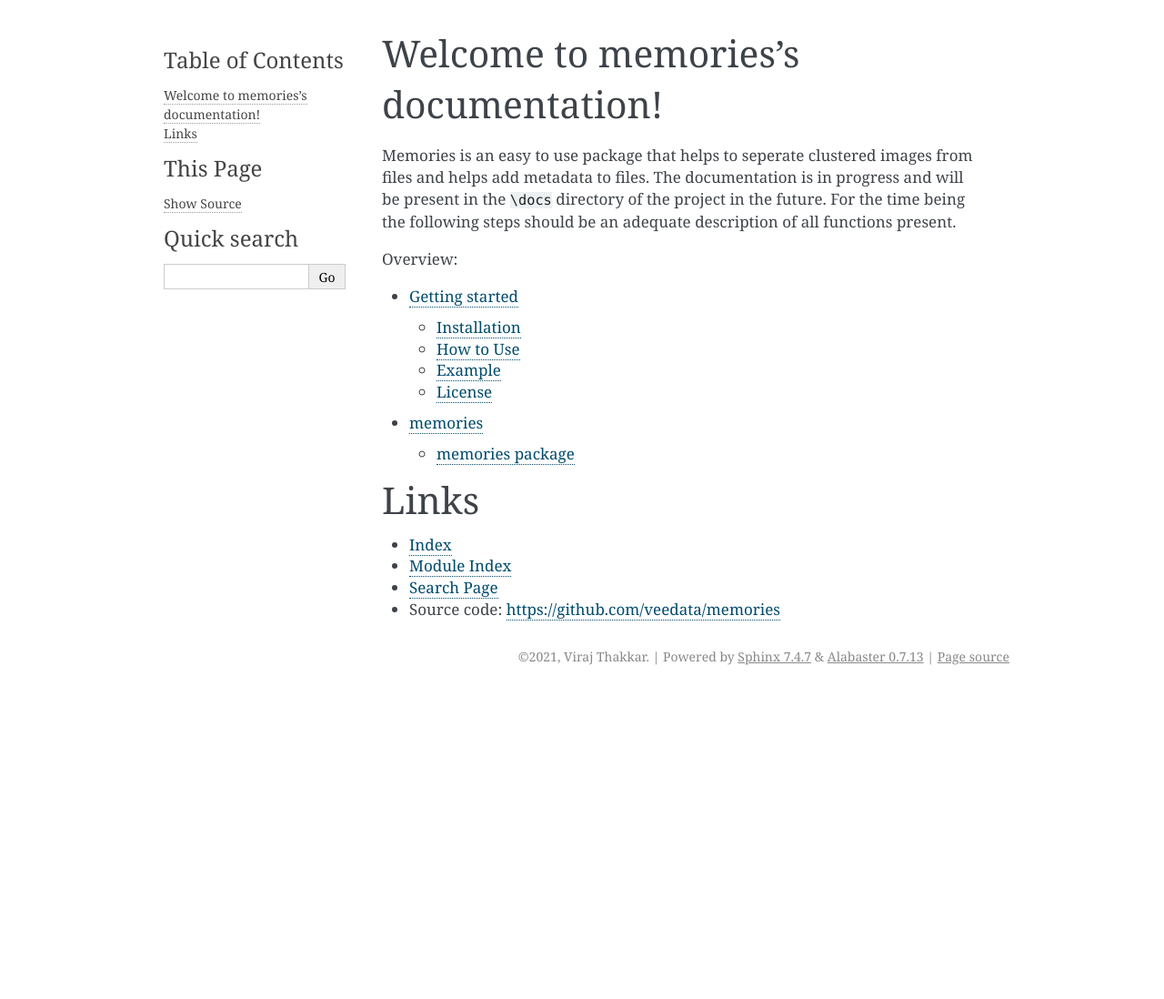
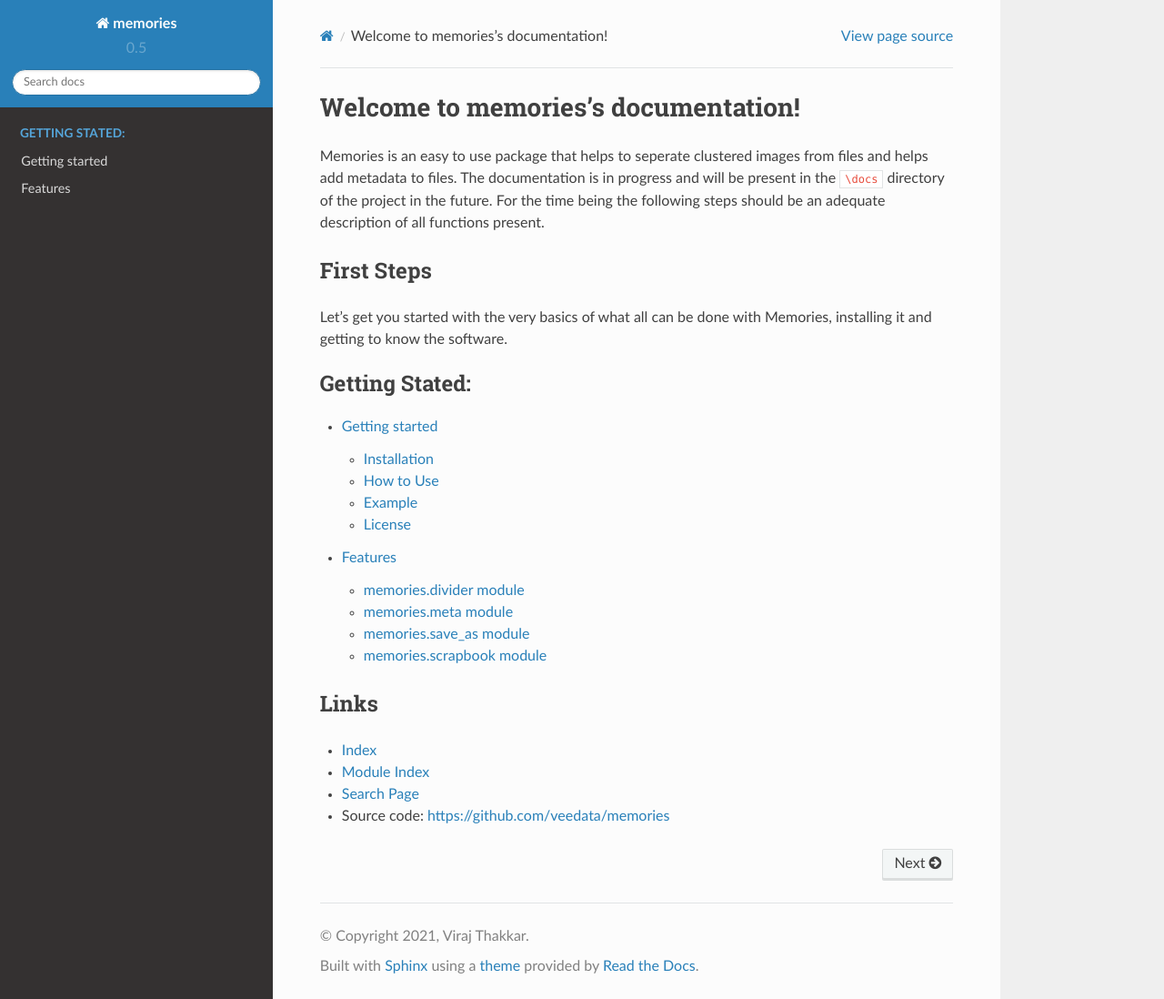
Before and after one commit to veedata/memories, a Sphinx documentation site: the page built from docs/index.rst, in a window 1280 px wide and 1098 px high. Shown: the whole window at 91% size. Built offline with Sphinx 7.4.7 and the Read the Docs theme 2.0.0, drawn with Linux system fonts in a browser that asks for light colours.

Commit message:
Updated documentation

```diff
--- a/docs/conf.py
+++ b/docs/conf.py
@@ -79,7 +79,7 @@ pygments_style = None
 # The theme to use for HTML and HTML Help pages.  See the documentation for
 # a list of builtin themes.
 #
-# html_theme = 'alabaster'
+html_theme = "sphinx_rtd_theme"
 
 # Theme options are theme-specific and customize the look and feel of a theme
 # further.  For a list of options available for each theme, see the
--- a/docs/index.rst
+++ b/docs/index.rst
@@ -2,21 +2,29 @@
    sphinx-quickstart on Mon Jun 21 21:19:58 2021.
    You can adapt this file completely to your liking, but it should at least
    contain the root `toctree` directive.
+
 
 Welcome to memories's documentation!
 ====================================
 
 Memories is an easy to use package that helps to seperate clustered images from files and helps add metadata to files. The documentation is in progress and will be present in the ``\docs`` directory of the project in the future. For the time being the following steps should be an adequate description of all functions present.
 
+
+First Steps
+-----------
+
+Let's get you started with the very basics of what all can be done with Memories, installing it and getting to know the software.
+
 .. toctree::
    :maxdepth: 2
-   :caption: Overview:
+   :caption: Getting Stated:
 
    pages/getting-started
-   modules/
+   pages/features
+
 
 Links
-=====
+-----
 
 * :ref:`genindex`
 * :ref:`modindex`
--- /dev/null
+++ b/docs/pages/features.rst
@@ -0,0 +1,34 @@
+Features
+========
+
+memories.divider module
+-----------------------
+
+.. automodule:: memories.divider
+    :members:
+    :undoc-members:
+    :show-inheritance:
+
+memories.meta module
+--------------------
+
+.. automodule:: memories.meta
+    :members:
+    :undoc-members:
+    :show-inheritance:
+
+memories.save\_as module
+------------------------
+
+.. automodule:: memories.save_as
+    :members:
+    :undoc-members:
+    :show-inheritance:
+
+memories.scrapbook module
+-------------------------
+
+.. automodule:: memories.scrapbook
+    :members:
+    :undoc-members:
+    :show-inheritance:
```
